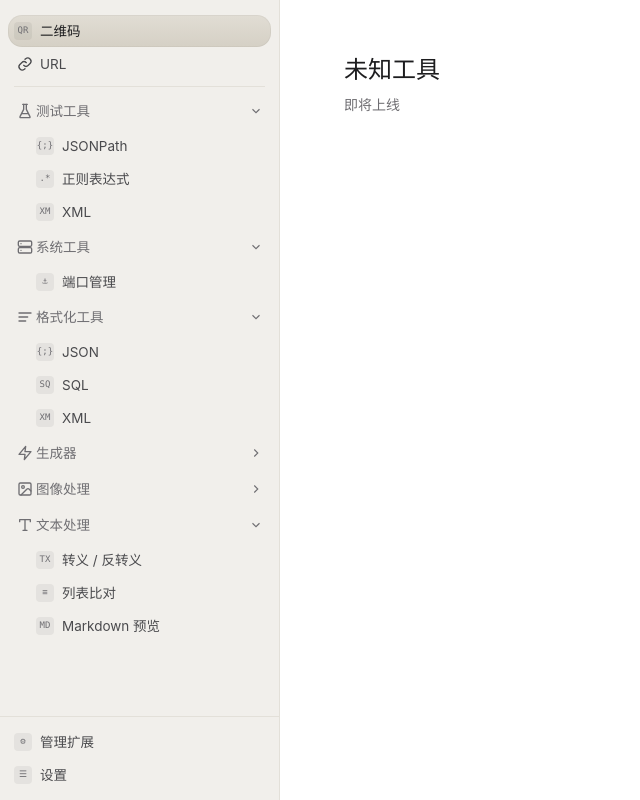
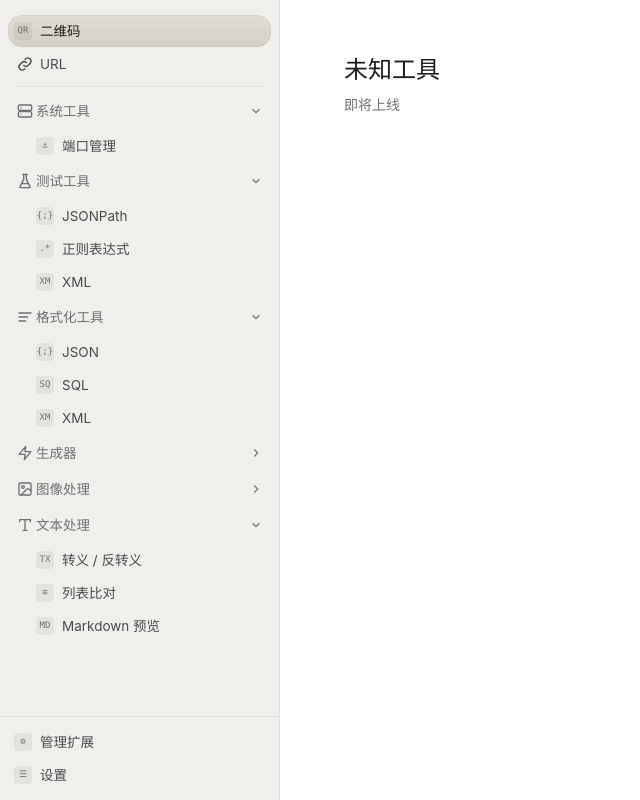
Before and after one commit to MeQln/Tauri-DevBox, a Vue app: page /tools/1 in a window 1280 px wide. Shown: the whole page, without its empty margins (0-640 px from the left). Built offline with nearby package versions, Linux system fonts and the light colour scheme.

Commit message:
refactor: 导航系统工具组上移至测试工具上方

```diff
--- a/src/stores/nav.ts
+++ b/src/stores/nav.ts
@@ -25,13 +25,13 @@ export type NavNode = NavItem | NavGroup
 export const NAV_DATA: NavNode[] = [
   { type: 'item', id: 'qrcode',   glyph: 'QR', label: '二维码', hasUpdate: true, active: true },
   { type: 'item', id: 'url',      icon: 'link', label: 'URL' },
+  { type: 'group', id: 'g-system', icon: 'server', label: '系统工具', expanded: true, children: [
+    { type: 'item', id: 'port', glyph: '⚓', label: '端口管理' },
+  ]},
   { type: 'group', id: 'g-test',  icon: 'flask', label: '测试工具', expanded: true, children: [
     { type: 'item', id: 'jsonpath', glyph: '{;}', label: 'JSONPath' },
     { type: 'item', id: 'regex',    glyph: '.*',  label: '正则表达式', hasUpdate: true },
     { type: 'item', id: 'xml-test', glyph: 'XM',  label: 'XML' },
-  ]},
-  { type: 'group', id: 'g-system', icon: 'server', label: '系统工具', expanded: true, children: [
-    { type: 'item', id: 'port', glyph: '⚓', label: '端口管理' },
   ]},
   { type: 'group', id: 'g-format', icon: 'align', label: '格式化工具', expanded: true, children: [
     { type: 'item', id: 'json',    glyph: '{;}', label: 'JSON' },
```
